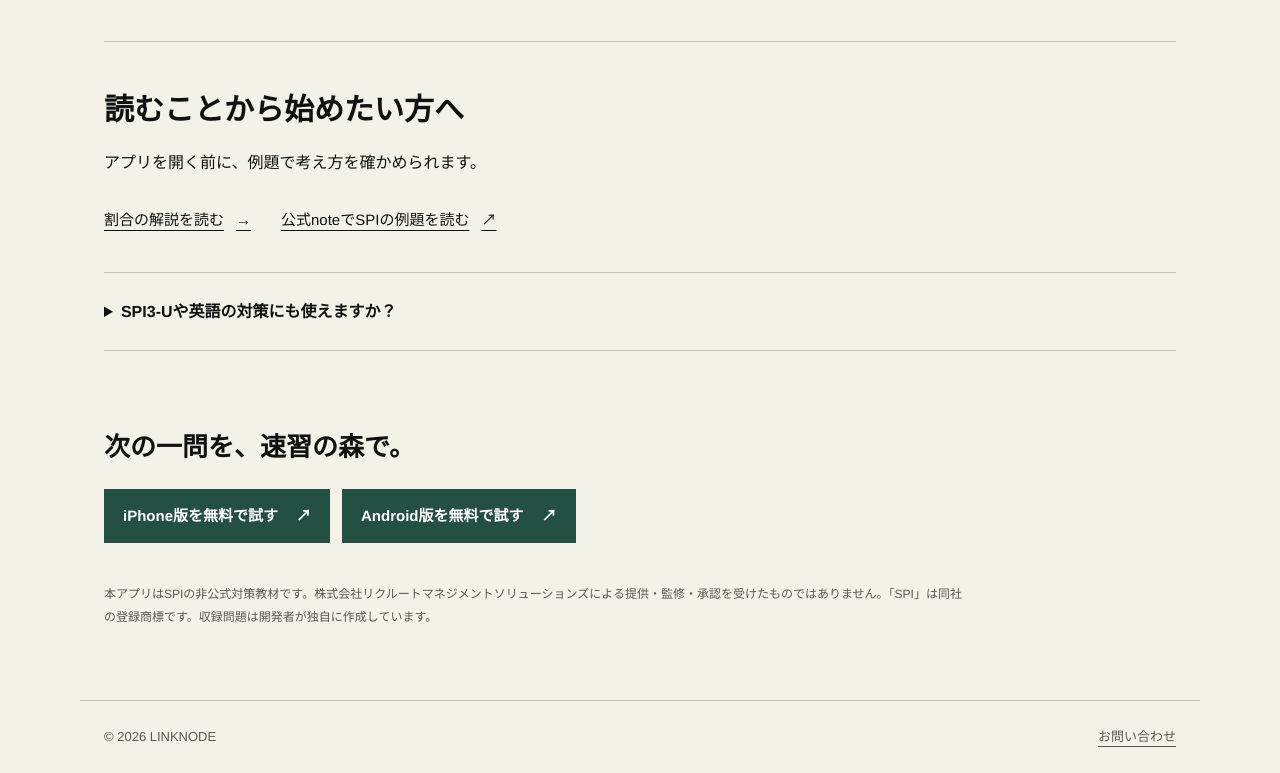
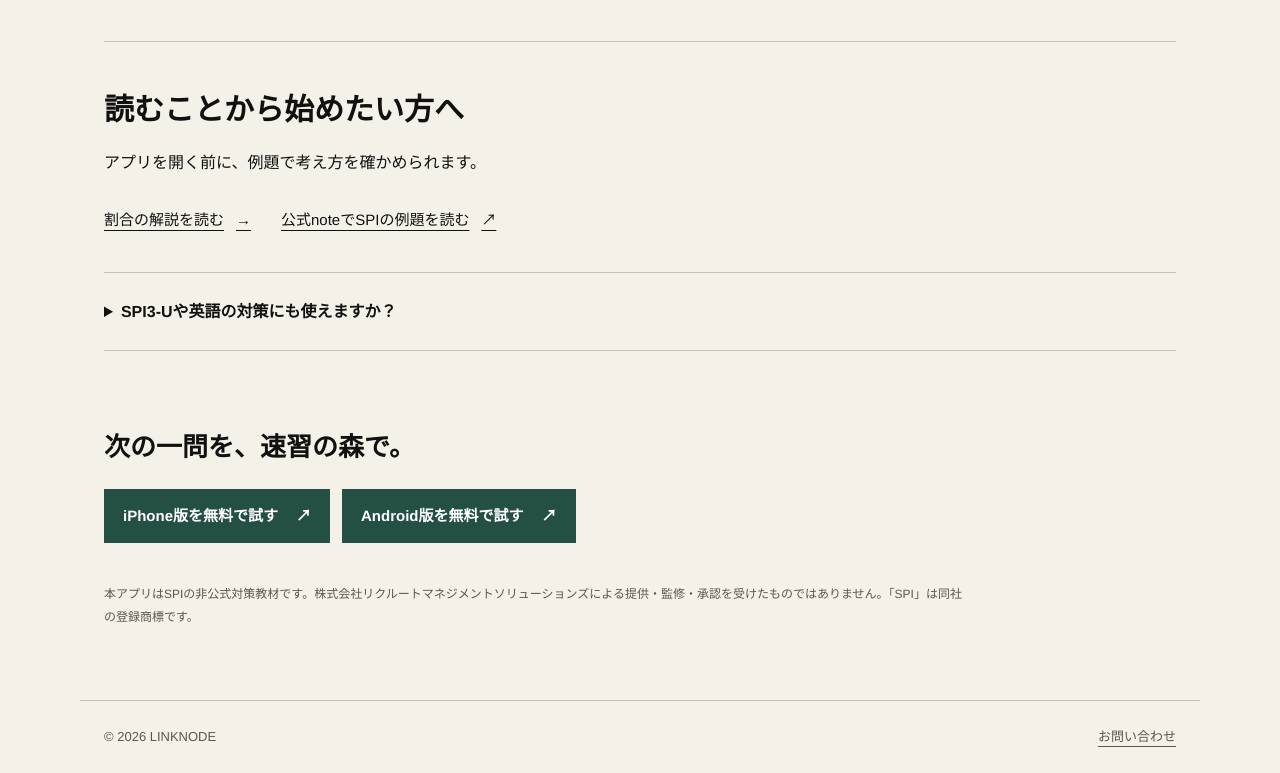
Before and after one commit to linknode9/linknode-site, a plain HTML site: page spi3/index.html in a window 1280 px wide. Shown: the part 1640-2413 px from the top of the page. Drawn offline with Linux system fonts and the light colour scheme.

Commit message:
Remove broad question-origin claim from SPI product page (#26)

```diff
--- a/spi3/index.html
+++ b/spi3/index.html
@@ -143,7 +143,7 @@
         <a class="button" href="https://play.google.com/store/apps/details?id=dev.linknode.spig&amp;utm_source=linknode_site_spi3&amp;utm_medium=website&amp;utm_campaign=spi_android_20261105&amp;referrer=utm_source%3Dlinknode_site_spi3%26utm_medium%3Dwebsite%26utm_campaign%3Dspi_android_20261105">Android版を無料で試す <span aria-hidden="true">↗</span></a>
       </div>
     </section>
-    <p class="legal-note">本アプリはSPIの非公式対策教材です。株式会社リクルートマネジメントソリューションズによる提供・監修・承認を受けたものではありません。「SPI」は同社の登録商標です。収録問題は開発者が独自に作成しています。</p>
+    <p class="legal-note">本アプリはSPIの非公式対策教材です。株式会社リクルートマネジメントソリューションズによる提供・監修・承認を受けたものではありません。「SPI」は同社の登録商標です。</p>
   </main>
   <footer><span>© 2026 LINKNODE</span><a href="mailto:support@linknode.dev">お問い合わせ</a></footer>
 </body>
```
